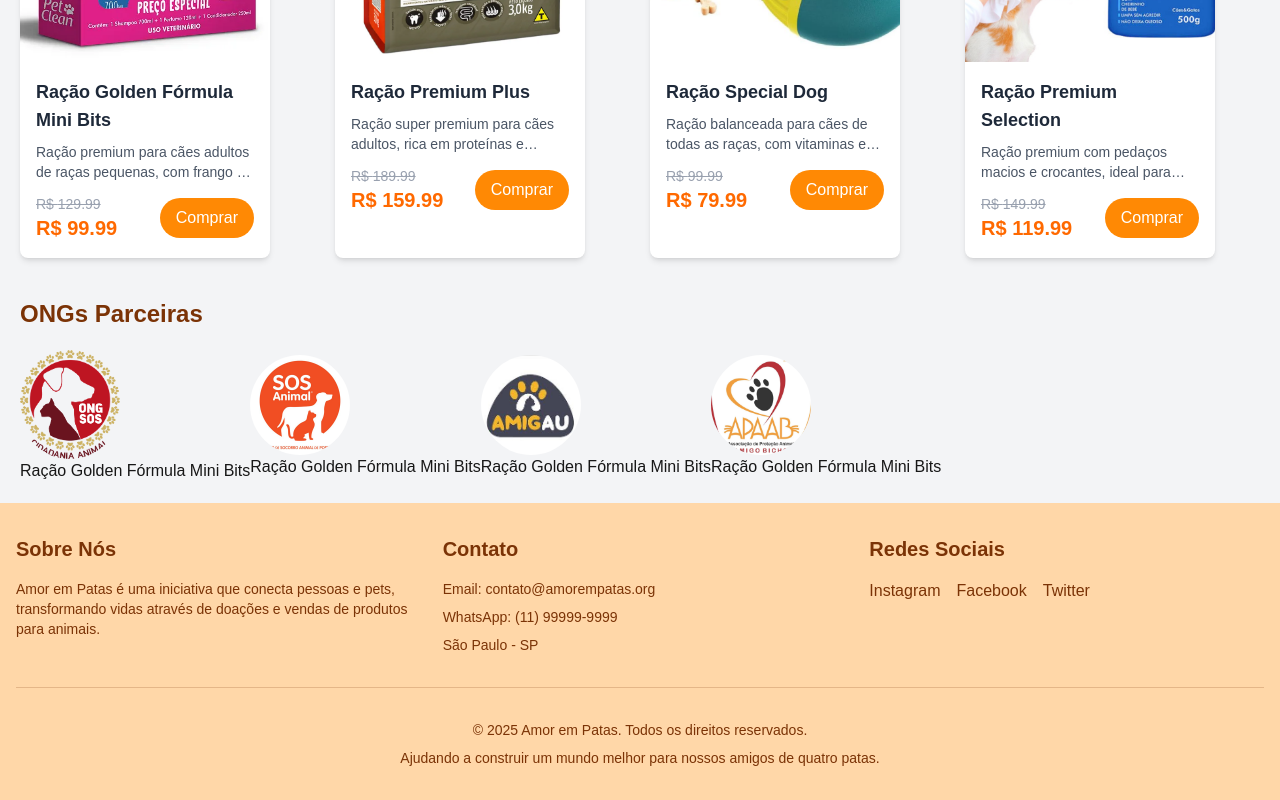
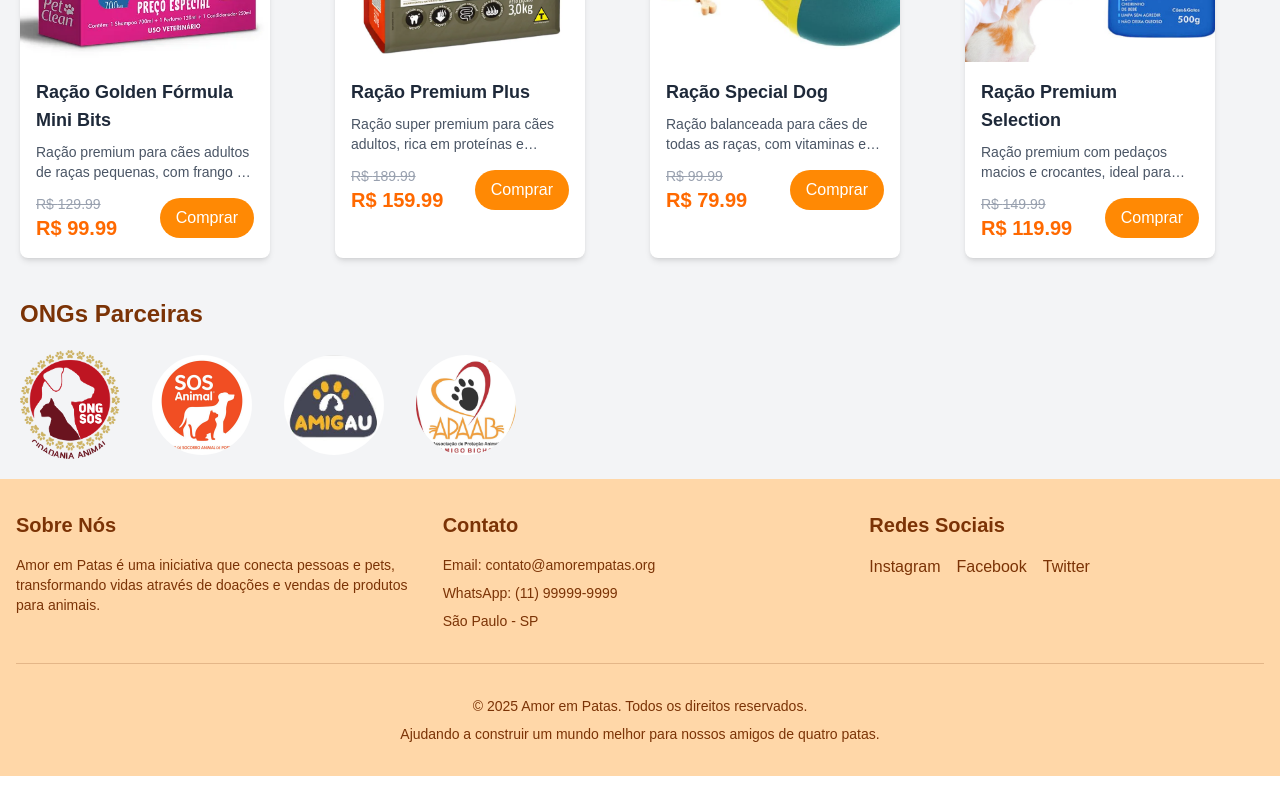
Before and after one commit to MendoncaGabriel/projeto-canvi, a Next.js app in the folder frontend/: page / in a window 1280 px wide. Shown: the part 1219-2019 px from the top of the page. After the commit the page ends 1995 px from the top, so only its background shows below. Built offline with nearby package versions, Linux system fonts and the light colour scheme.

Commit message:
fix: ongs remove name and add title

```diff
--- a/frontend/src/components/partnerNGOs.tsx
+++ b/frontend/src/components/partnerNGOs.tsx
@@ -28,7 +28,7 @@ export function PartnerNGOs() {
     <div className="p-5 m-auto max-w-screen-xl">
       <h1 className="text-amber-900 text-2xl font-bold ">ONGs Parceiras</h1>
 
-      <div className="flex items-center justify-start mt-5">
+      <div className="flex items-center justify-start mt-5 space-x-8">
         {mockOngs.map((ong) => (
           <div key={ong.id}>
             <Image
@@ -37,8 +37,8 @@ export function PartnerNGOs() {
               width={100}
               height={100}
               className="rounded-full object-cover"
+              title={ong.name}
             />
-            <h2>{ong.name}</h2>
           </div>
         ))}
       </div>
```
